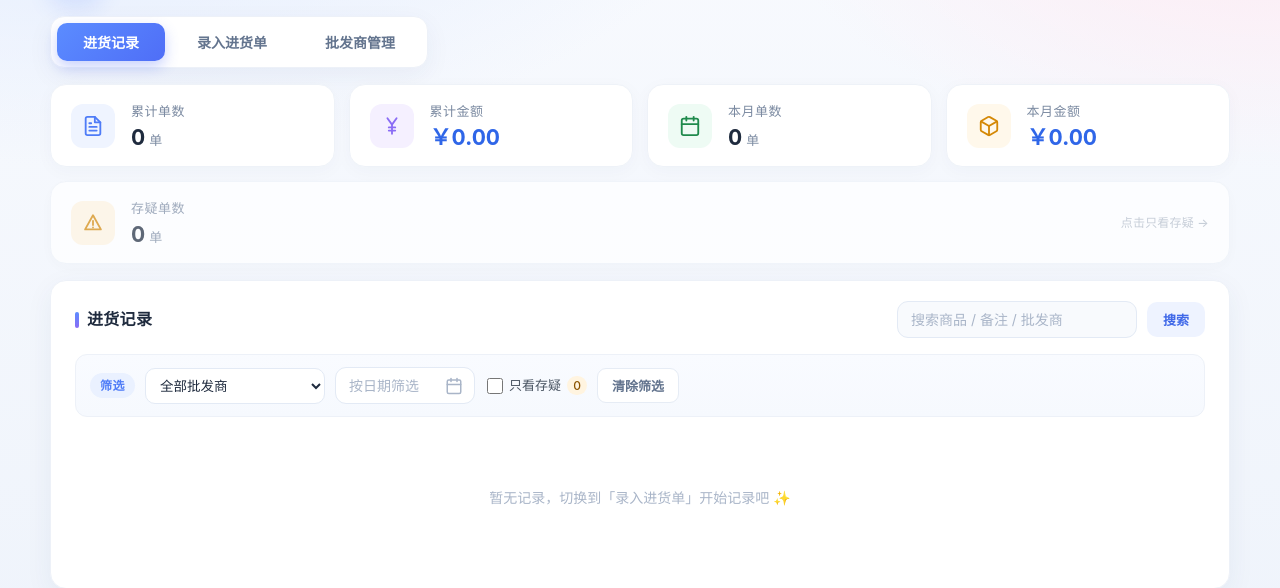
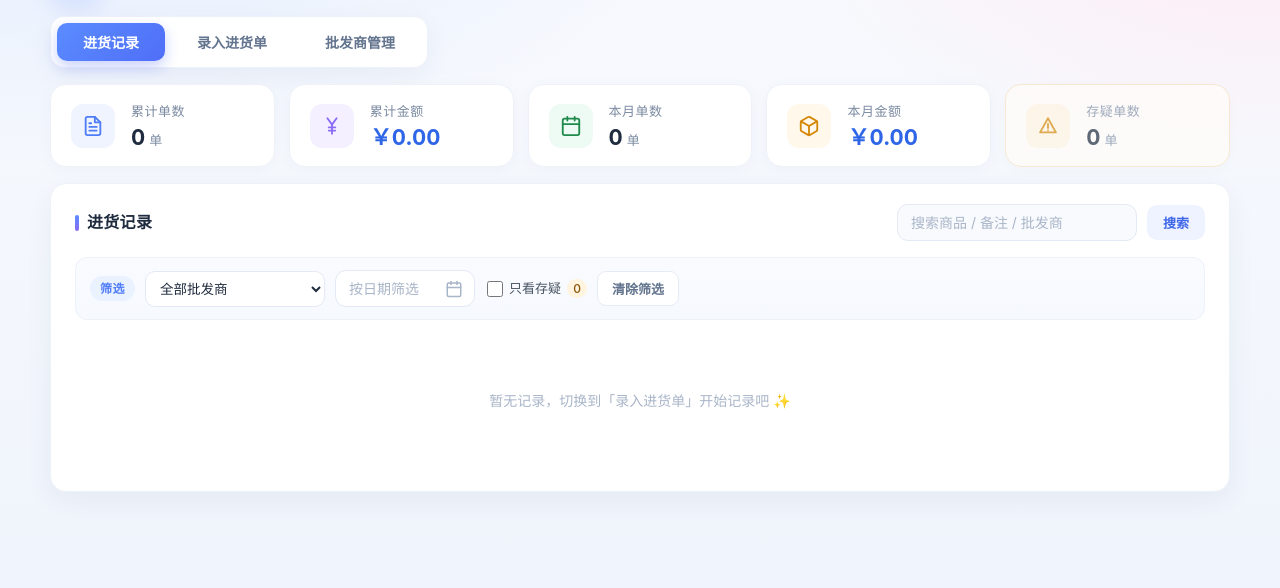
Before and after one commit to edielei/OrderBook, a PHP site: page / in a window 1280 px wide. Shown: the part 86-674 px from the top of the page. Run offline with PHP 8.4, Linux system fonts and the light colour scheme; data that the repository does not hold is empty.

Commit message:
调整：存疑单数并入统计卡成第五张，点击切换只看存疑，去掉灰色提示字

```diff
--- a/index.php
+++ b/index.php
@@ -1116,7 +1116,7 @@ h1{
 .tab-panel.active{display:block;}
 
 /* ---------- 统计卡 ---------- */
-.stats{display:grid;grid-template-columns:repeat(4,1fr);gap:14px;margin-bottom:16px;}
+.stats{display:grid;grid-template-columns:repeat(5,1fr);gap:14px;margin-bottom:16px;}
 .stat{
     background: var(--card); border: 1px solid #eef2f8; border-radius: var(--radius);
     padding: 16px 20px; box-shadow: 0 4px 18px rgba(35,60,110,0.03);
@@ -1135,13 +1135,11 @@ h1{
 .stat-value.money { color: var(--primary-strong); }
 .stat .unit { font-size: 13px; color: var(--muted); margin-left: 4px; font-weight: 500; }
 
-/* 存疑单数：一条跨整行的提示条，点一下直接筛出来 */
-.stat-flag{grid-column:1 / -1; cursor:pointer;}
+/* 存疑单数：第 5 张统计卡，点一下切换「只看存疑」 */
+.stat-flag{cursor:pointer;background:#fffdf8;border-color:#f7e2bf;}
 .stat-flag .stat-icon{background:#fff4e0;color:#d48806;}
-.stat-flag:hover{border-color:#f5c678;background:#fffdf8;}
-.stat-flag .stat-hint{margin-left:auto;font-size:12px;color:var(--muted);font-weight:500;letter-spacing:.2px;}
+.stat-flag:hover{border-color:#f2cf96;background:#fff9ef;}
 .stat-flag.is-zero{opacity:.7;}
-.stat-flag.is-zero .stat-hint{color:#b3bcc8;}
 
 /* ---------- 卡片 ---------- */
 .card{
@@ -1570,12 +1568,14 @@ mark.hl { background-color: #fff3bf; color: #d48806; padding: 0 2px; border-radi
 }
 /* ---------- 响应式 ---------- */
 @media (max-width:960px){
-    .stats{grid-template-columns:repeat(2,1fr);}
+    .stats{grid-template-columns:repeat(3,1fr);}
+    .stat-flag{grid-column:span 2;}   /* 3 列布局下第 5 张补满第二行 */
 }
 @media (max-width:600px){
     body{padding:22px 12px 34px;}
     .card{padding:16px 16px 20px;}
     .stats{grid-template-columns:1fr;gap:12px;}
+    .stat-flag{grid-column:auto;}
     .stat{padding:16px 20px;}
     .batch-meta{grid-template-columns:1fr;}
     .field-note-full{grid-column:auto;}
@@ -1738,7 +1738,7 @@ mark.hl { background-color: #fff3bf; color: #d48806; padding: 0 2px; border-radi
                     <strong class="stat-value money">￥<span id="stat-month-amount"><?= $stats['month_amount'] ?></span></strong>
                 </div>
             </div>
-            <div class="stat stat-flag<?= (int)$stats['flagged_count'] > 0 ? '' : ' is-zero' ?>" id="statFlagCard" tabindex="0" role="button" title="点击只看存疑">
+            <div class="stat stat-flag<?= (int)$stats['flagged_count'] > 0 ? '' : ' is-zero' ?>" id="statFlagCard" tabindex="0" role="button" title="点击切换只看存疑">
                 <div class="stat-icon">
                     <svg viewBox="0 0 24 24" fill="none" stroke="currentColor" stroke-width="2" stroke-linecap="round" stroke-linejoin="round"><path d="M12 3.6l8.6 15.4H3.4z"></path><line x1="12" y1="9.6" x2="12" y2="14.2"></line><line x1="12" y1="16.8" x2="12" y2="16.9"></line></svg>
                 </div>
@@ -1746,7 +1746,6 @@ mark.hl { background-color: #fff3bf; color: #d48806; padding: 0 2px; border-radi
                     <span class="stat-label">存疑单数</span>
                     <strong class="stat-value"><span id="stat-flagged"><?= (int)$stats['flagged_count'] ?></span><span class="unit">单</span></strong>
                 </div>
-                <span class="stat-hint">点击只看存疑 →</span>
             </div>
         </div>
 
@@ -2236,21 +2235,17 @@ mark.hl { background-color: #fff3bf; color: #d48806; padding: 0 2px; border-radi
     on(shopFilter, 'change', () => refreshList(1));
     on(flagFilter, 'change', () => refreshList(1));
 
-    /* 点「存疑单数」这条 → 直接切到「只看存疑」 */
-    function openFlagFilter() {
+    /* 点「存疑单数」卡 → 切换「只看存疑」 */
+    function toggleFlagFilter() {
         if (!flagFilter) return;
-        if (!flagFilter.checked) {
-            flagFilter.checked = true;
-            flagFilter.dispatchEvent(new Event('change', { bubbles: true }));
-        } else {
-            refreshList(1);
-        }
+        flagFilter.checked = !flagFilter.checked;
+        flagFilter.dispatchEvent(new Event('change', { bubbles: true }));
         scrollToPanel('list');
     }
     if (statFlagCard) {
-        statFlagCard.addEventListener('click', openFlagFilter);
+        statFlagCard.addEventListener('click', toggleFlagFilter);
         statFlagCard.addEventListener('keydown', (e) => {
-            if (e.key === 'Enter' || e.key === ' ') { e.preventDefault(); openFlagFilter(); }
+            if (e.key === 'Enter' || e.key === ' ') { e.preventDefault(); toggleFlagFilter(); }
         });
     }
 
```
Also changed, not shown: readme.md.
